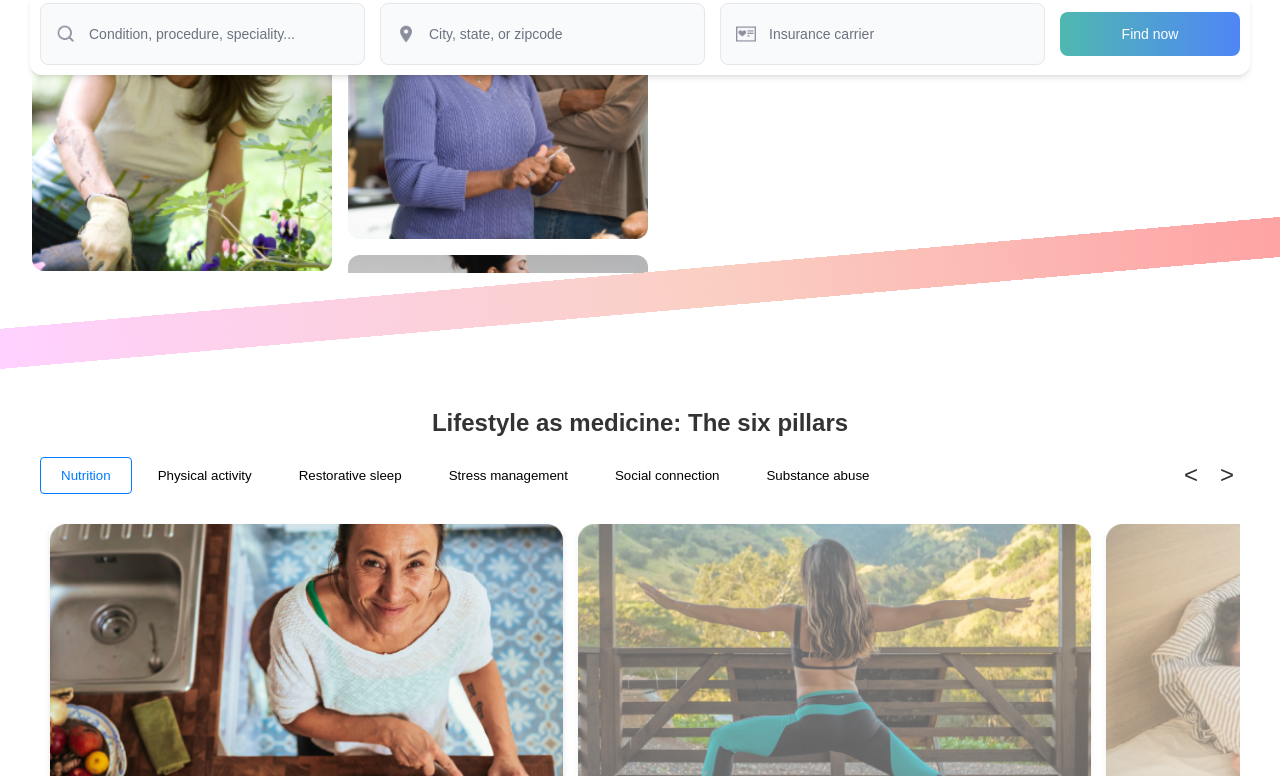
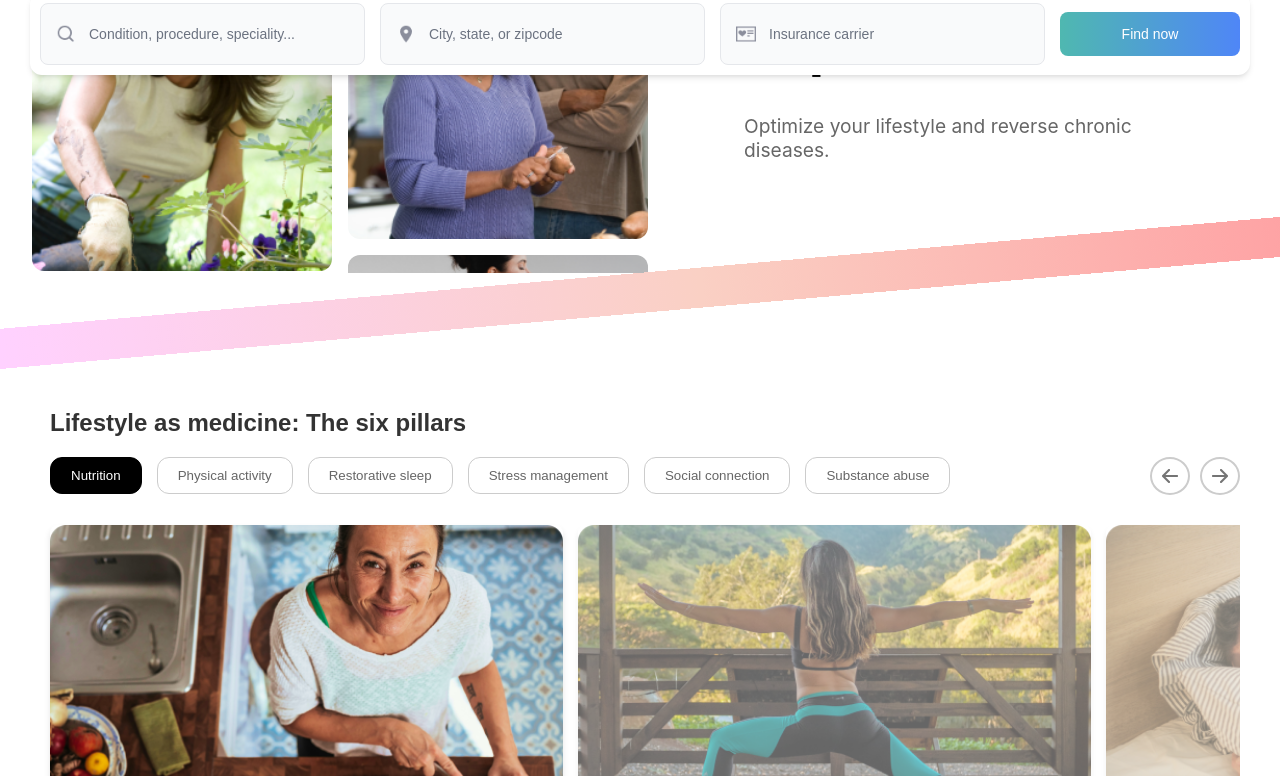
Before and after one commit to omp28/proactive-frontend, a React (Create React App) app: page / in a window 1280 px wide. Shown: the part 559-1335 px from the top of the page. Built offline with nearby package versions, Linux system fonts and the light colour scheme.

Commit message:
minor fixes and refinement

```diff
--- a/src/components/Hero/Hero.scss
+++ b/src/components/Hero/Hero.scss
@@ -76,7 +76,7 @@
 }
 
 .title {
-    font-size: 2.5rem;
+    font-size: 3.5rem;
     font-weight: bold;
     margin-bottom: 1rem;
 
@@ -85,6 +85,7 @@
     }
 
     @media (max-width: 768px) {
+        margin-top: 4rem;
         font-size: 2rem;
         line-height: 1.2;
         margin-bottom: 0.75rem;
--- a/src/components/Lifestyle/Lifestyle.js
+++ b/src/components/Lifestyle/Lifestyle.js
@@ -154,11 +154,11 @@ const Lifestyle = () => {
             ))}
           </div>
           <div className="desktop-navigation">
-            <button onClick={handlePrev} className="nav-button">
-              &lt;
+            <button onClick={handleNext} className="nav-button right">
+              <img src="/assets/leftArrow.png" alt="Next" />
             </button>
-            <button onClick={handleNext} className="nav-button">
-              &gt;
+            <button onClick={handlePrev} className="nav-button left">
+              <img src="/assets/leftArrow.png" alt="Previous" />
             </button>
           </div>
         </div>
--- a/src/components/Lifestyle/Lifestyle.scss
+++ b/src/components/Lifestyle/Lifestyle.scss
@@ -9,6 +9,8 @@
         font-size: 24px;
         color: #333;
         margin-bottom: 20px;
+        text-align: start;
+        margin-left: 10px;
     }
 
     .tabs-container {
@@ -16,6 +18,7 @@
         justify-content: space-between;
         align-items: center;
         margin-bottom: 20px;
+        margin-left: 10px;
 
         .tabs {
             display: flex;
@@ -26,16 +29,18 @@
 
             .tab {
                 padding: 10px 20px;
-                margin-right: 5px;
+                margin-right: 15px;
                 background: none;
-                border: 1px solid transparent;
-                border-radius: 4px;
+                border: 1px solid #ccc;
+                border-radius: 12px;
                 cursor: pointer;
-                white-space: nowrap;
+                color: #666;
+                transition: background-color 0.3s, color 0.3s;
 
                 &.active {
-                    border-color: #007bff;
-                    color: #007bff;
+                    background-color: #000;
+                    color: #fff;
+                    border: 1px solid #000;
                 }
             }
         }
@@ -44,6 +49,29 @@
             display: flex;
             gap: 10px;
             flex-shrink: 0;
+
+                        .nav-button {
+                            background: white;
+                            border: 2px solid #ccc;
+                            border-radius: 50%;
+                            padding: 10px;
+                            display: flex;
+                            align-items: center;
+                            justify-content: center;
+                            cursor: pointer;
+                            font-size: 24px;
+                            color: #333;
+                            transition: background-color 0.3s, border-color 0.3s;
+
+                            &:hover {
+                                background-color: #f0f0f0;
+                                border-color: #999;
+                            }
+
+                            &.left {
+                                transform: rotate(180deg);
+                            }
+                        }
         }
     }
 
@@ -127,18 +155,6 @@
         }
     }
 
-    .nav-button {
-        background: none;
-        border: none;
-        font-size: 24px;
-        cursor: pointer;
-        color: #333;
-
-        &:hover {
-            color: #666;
-        }
-    }
-
     @media (max-width: 767px) {
         .tabs-container {
             display: none;
--- a/src/components/Navbar/Navbar.jsx
+++ b/src/components/Navbar/Navbar.jsx
@@ -94,7 +94,7 @@ export default function Navbar() {
             <div className="navbar__mobile-header">
               <a href="/" className="navbar__logo">
                 <img
-                  src="/placeholder.svg"
+                  src="/assets/logo.png"
                   alt="ProVital"
                   className="navbar__logo-image"
                 />
@@ -104,20 +104,7 @@ export default function Navbar() {
                 className="navbar__close-button"
                 onClick={toggleMobileMenu}
               >
-                <svg
-                  xmlns="http://www.w3.org/2000/svg"
-                  width="24"
-                  height="24"
-                  viewBox="0 0 24 24"
-                  fill="none"
-                  stroke="currentColor"
-                  strokeWidth="2"
-                  strokeLinecap="round"
-                  strokeLinejoin="round"
-                >
-                  <line x1="18" y1="6" x2="6" y2="18"></line>
-                  <line x1="6" y1="6" x2="18" y2="18"></line>
-                </svg>
+                <img src="/assets/cross.png" alt="Close" />
               </button>
             </div>
 
--- a/src/components/Navbar/Navbar.scss
+++ b/src/components/Navbar/Navbar.scss
@@ -177,9 +177,12 @@
     }
 
     &__close-button {
+        position: absolute;
+        top: 0;
+        right: 0;
         background: none;
         border: none;
-        padding: 0.5rem;
+        padding: 1rem 3rem;
         cursor: pointer;
     }
 
@@ -237,6 +240,7 @@
     }
 
     &__mobile-arrow {
-        color: #9ca3af;
+        color: #656971;
+        margin-right: 2rem;
     }
 }
--- a/src/components/Searchbar/Searchbar.scss
+++ b/src/components/Searchbar/Searchbar.scss
@@ -119,4 +119,8 @@
     z-index: 1;
     transform: rotate(-5deg);
     transform-origin: left bottom;
+
+    @media (max-width: 768px) {
+            display: none;
+        }
 }
```
Also changed, not shown: public/assets/cross.png (added), public/assets/leftArrow.png (added).
